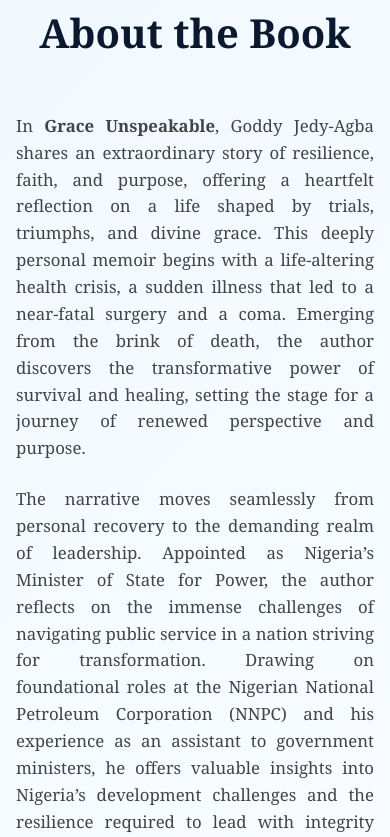
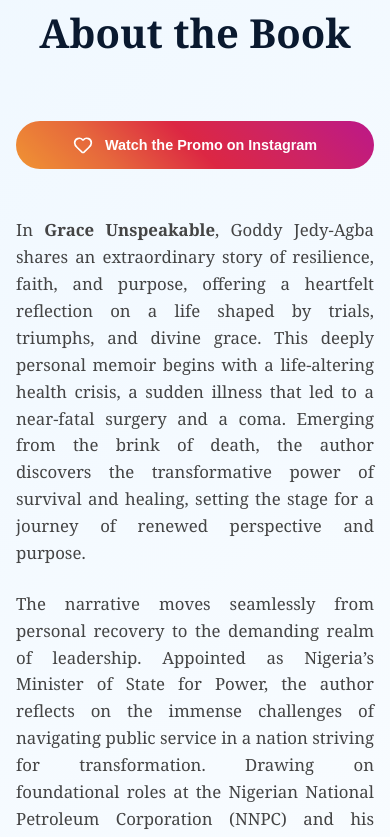
Before and after one commit to Joshua1-arch/lumiwriters, a React (Vite) app: page / in a window 390 px wide. Shown: the part 1620-2457 px from the top of the page. Built offline with nearby package versions, Linux system fonts and the light colour scheme.

Commit message:
fixed the reponsiveness of section

```diff
--- a/src/App.css
+++ b/src/App.css
@@ -46,6 +46,12 @@
   max-width: 1100px;
   margin: 0 auto;
   padding: 2rem;
+}
+
+@media (max-width: 600px) {
+  .container {
+    padding: 1.5rem 1rem;
+  }
 }
 
 nav {
@@ -422,6 +428,18 @@
   text-align: center;
 }
 
+.store-heading {
+  font-size: 2.5rem;
+  color: var(--primary);
+  margin-bottom: 1rem;
+}
+
+.store-subheading {
+  font-size: 1.8rem;
+  color: var(--primary);
+  margin-bottom: 1rem;
+}
+
 .store-grid {
   display: flex;
   align-items: center;
@@ -473,12 +491,35 @@
   box-shadow: 0 10px 20px rgba(204, 35, 102, 0.3);
 }
 
+@media (max-width: 480px) {
+  .instagram-promo {
+    padding: 0.8rem 1.2rem;
+    font-size: 0.9rem;
+    width: 100%;
+    justify-content: center;
+  }
+}
+
 @media (max-width: 768px) {
+  .store-section {
+    padding: 4rem 1rem;
+  }
+  .store-heading {
+    font-size: 2rem;
+  }
   .store-grid {
     flex-direction: column;
     text-align: center;
+    gap: 2rem;
   }
   .store-info-side {
     text-align: center;
+    min-width: 0;
+  }
+  .store-subheading {
+    font-size: 1.5rem;
+  }
+  .store-image-side {
+    max-width: 100%;
   }
 }
--- a/src/Pages/Home.jsx
+++ b/src/Pages/Home.jsx
@@ -87,9 +87,17 @@
         <div className="container" style={{ maxWidth: '900px' }}>
 
           <div style={{ textAlign: 'center', marginBottom: '3rem' }}>
-            <h2 style={{ fontSize: '2.5rem', marginBottom: '1rem', color: '#0a192f' }}>
+            <h2 style={{ fontSize: '2.5rem', marginBottom: '1.5rem', color: '#0a192f' }}>
               About the Book
             </h2>
+            <a
+              href="https://www.instagram.com/reel/DTV4ihrFYfi/?igsh=aXBuMnB0Nm52ZXdt"
+              target="_blank"
+              rel="noopener noreferrer"
+              className="instagram-promo"
+            >
+              <Heart size={20} /> Watch the Promo on Instagram
+            </a>
           </div>
 
           <div className="about-book-content" style={{ fontSize: '1.15rem', lineHeight: '1.8', color: '#444', fontFamily: 'Georgia, serif' }}>
@@ -162,7 +170,7 @@
       {/* 4.5 AVAILABLE IN STORES (NEW) */}
       <section className="store-section">
         <div className="container">
-          <h2 style={{ fontSize: '2.5rem', color: '#0a192f', marginBottom: '1rem' }}>Available In Stores</h2>
+          <h2 className="store-heading">Available In Stores</h2>
           <p style={{ color: '#666' }}>Visit our retail partners to pick up a physical copy today.</p>
 
           <div className="store-grid">
@@ -170,7 +178,7 @@
               <img src="/1.jpg" alt="CROM Bookstore Flyer" className="store-flyer" />
             </div>
             <div className="store-info-side">
-              <h3 style={{ fontSize: '1.8rem', color: '#0a192f', marginBottom: '1rem' }}>CROM Bookstore</h3>
+              <h3 className="store-subheading">CROM Bookstore</h3>
               <p style={{ fontSize: '1.1rem', color: '#555', marginBottom: '2rem' }}>
                 You can now walk into CROM Bookstore and purchase your copy of <strong>Grace Unspeakable</strong>.
                 Experience the journey in premium hardcopy.
```
